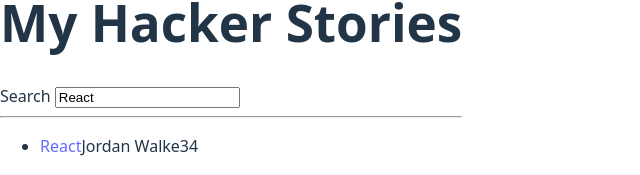
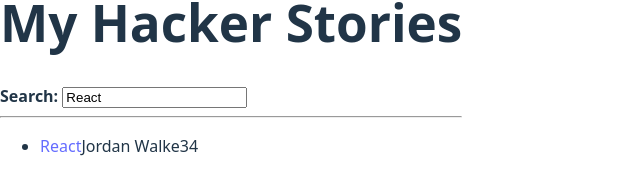
Before and after one commit to ray-z19/personal-site-ts, a React (Vite) app: page / in a window 1280 px wide. Shown: the part 333-508 px from the top of the page, without its empty margins (0-640 px from the left). Built offline with nearby package versions, Linux system fonts and the light colour scheme.

Commit message:
Introduced React component composition

```diff
--- a/src/App.tsx
+++ b/src/App.tsx
@@ -59,11 +59,12 @@
 
       <InputWithLabel
         id="search"
-        label="Search"
         value={searchTerm}
         type="text"
         onInputChange={handleSearch}
-      />
+      >
+        <strong>Search:</strong>
+      </InputWithLabel>
 
       <hr />
 
@@ -73,22 +74,22 @@
 };
 
 type InputWithLabelProps = {
-  id: string;
-  label: string;
-  value: string;
-  type?: string;
-  onInputChange: (event: React.ChangeEvent<HTMLInputElement>) => void;
+  id: string,
+  value: string,
+  type?: string,
+  onInputChange: (event: React.ChangeEvent<HTMLInputElement>) => void,
+  children: React.ReactNode,
 };
 
 const InputWithLabel = ({
   id,
-  label,
   value,
   type = "text",
-  onInputChange
+  onInputChange,
+  children,
 }: InputWithLabelProps) => (
   <>
-    <label htmlFor={id}>{label}</label>
+    <label htmlFor={id}>{children}</label>
     &nbsp;
     <input
       id={id}
@@ -100,7 +101,7 @@
 )
 
 type ListProps = {
-  list: Story[];
+  list: Story[],
 };
 
 const List = ({ list }: ListProps) => (
@@ -112,7 +113,7 @@
 );
 
 type ItemProps = {
-  item: Story;
+  item: Story,
 };
 
 const Item = ({ item }: ItemProps) => (
```
